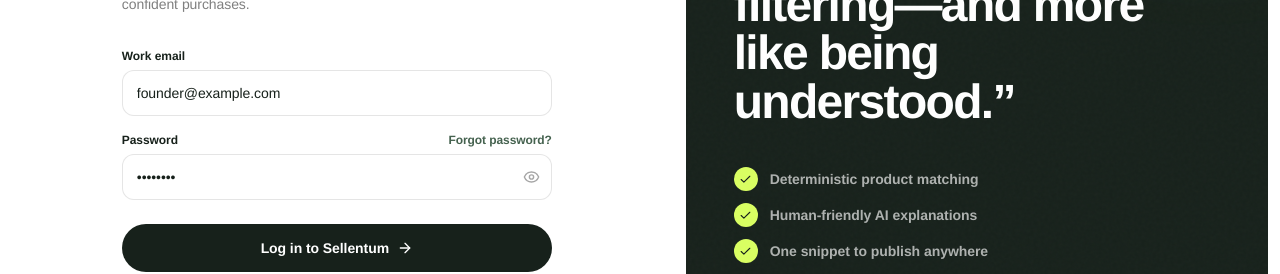
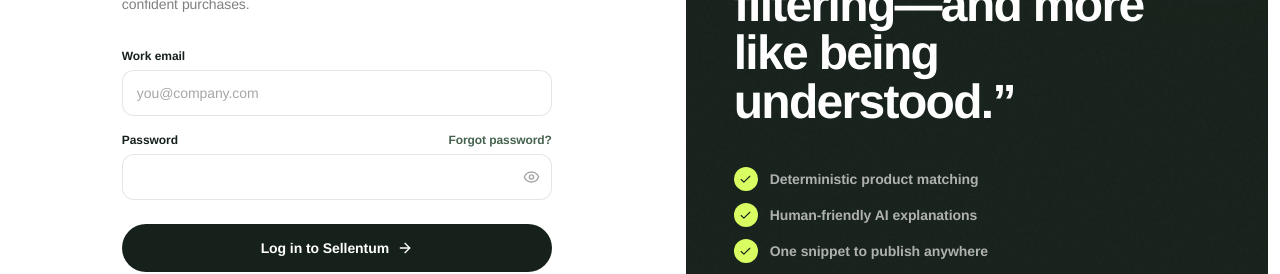
Before and after one commit to sellentum/sellentum.com, a Next.js app: page /login in a window 1280 px wide. Shown: the part 336-610 px from the top of the page. Built offline with nearby package versions, Linux system fonts and the light colour scheme; no server answers.

Commit message:
Remove demo credentials from login form

```diff
--- a/components/auth-form.tsx
+++ b/components/auth-form.tsx
@@ -9,8 +9,8 @@ import { createClient, isSupabaseConfigured } from "@/lib/supabase/client";
 export function AuthForm({ mode }: { mode: "login" | "signup" }) {
   const router = useRouter();
   const params = useSearchParams();
-  const [email, setEmail] = useState(mode === "login" ? "founder@example.com" : "");
-  const [password, setPassword] = useState(mode === "login" ? "demo1234" : "");
+  const [email, setEmail] = useState("");
+  const [password, setPassword] = useState("");
   const [name, setName] = useState("");
   const [show, setShow] = useState(false);
   const [loading, setLoading] = useState(false);
```
